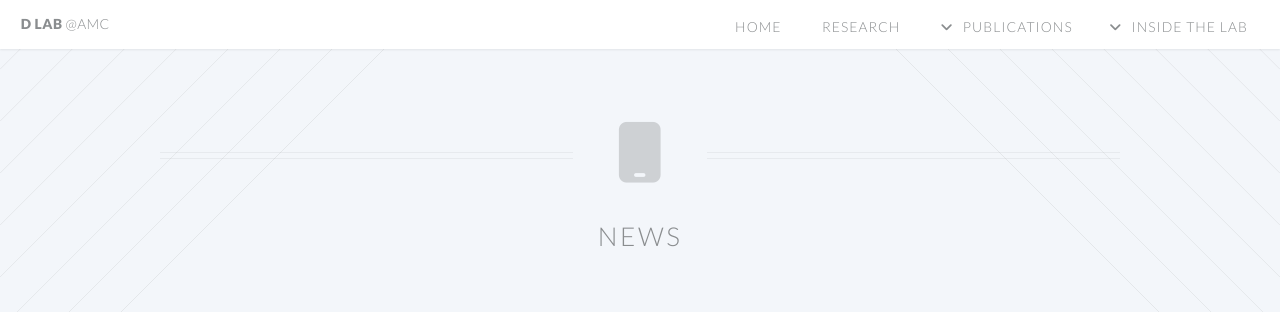
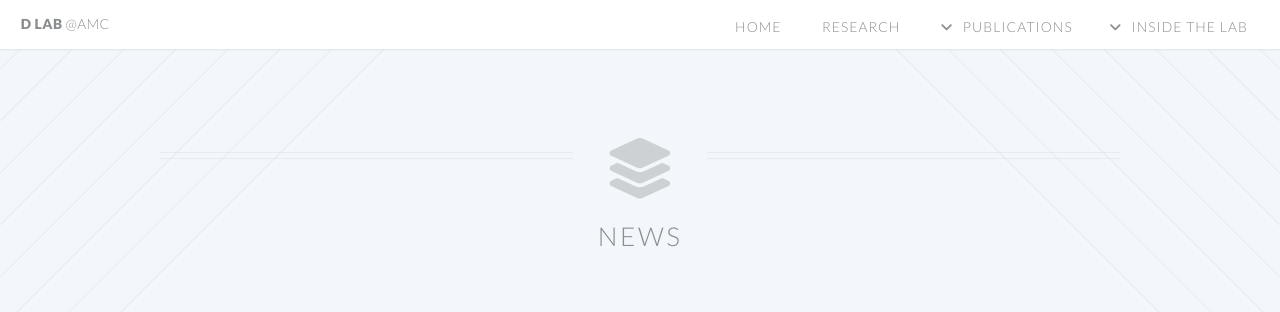
Before and after one commit to ydon1111/ydon1111.github.io, a Jekyll site: the page built from htmls/inside_the_lab/news.html, in a window 1280 px wide. Shown: the top 312 px of the page. Built offline with Jekyll 4.4.1, drawn with Linux system fonts in a browser that asks for light colours; nearby versions of some CDN libraries.

Commit message:
posts ignore test

```diff
--- a/htmls/inside_the_lab/news.html
+++ b/htmls/inside_the_lab/news.html
@@ -4,7 +4,7 @@
 
 <article id="main">
   <header class="special container">
-    <span class="icon fa-mobile"></span>
+    <span class="icon fa-solid fa-layer-group"></span>
     <h2>News</h2>
   </header>
   <section class="wrapper style4 container">
```
Also changed, not shown: 1 other file.
